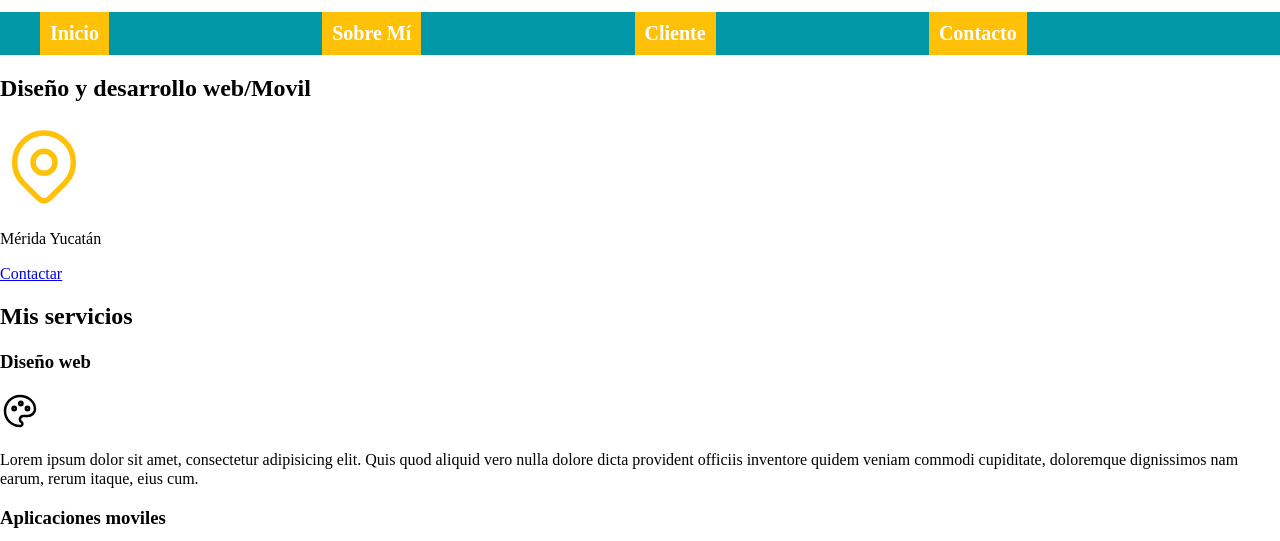
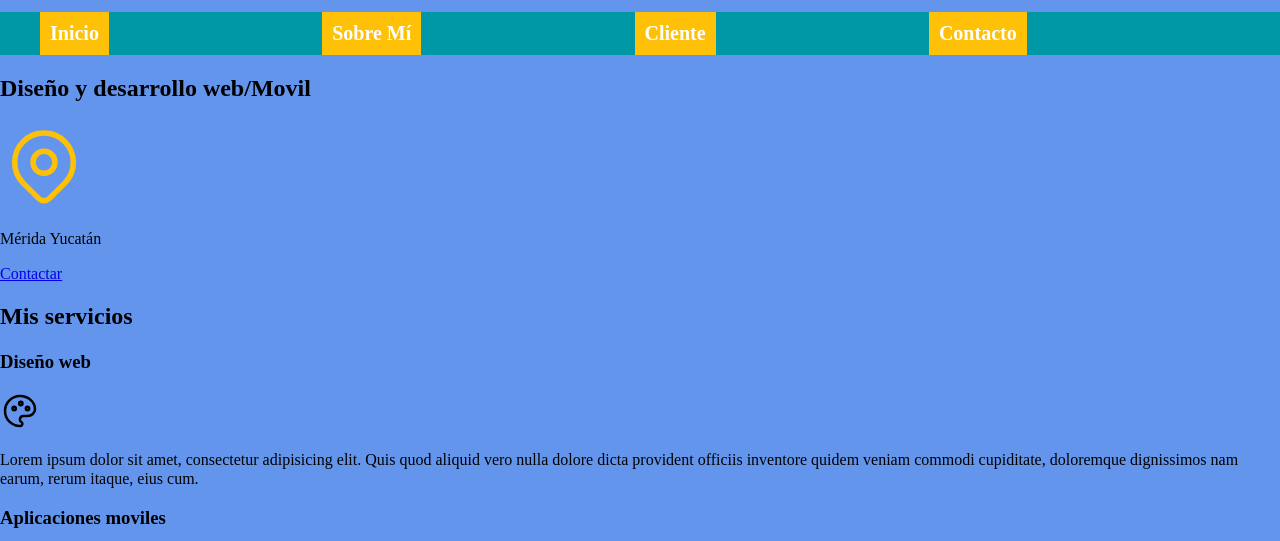
Before and after one commit to AlejandroLn/Web, a plain HTML site: page Developer Page/index.html in a window 1280 px wide. Shown: the part 83-624 px from the top of the page. Drawn offline with Linux system fonts and the light colour scheme.

Commit message:
Probando Media Queri

```diff
--- a/Developer Page/css/styles.css
+++ b/Developer Page/css/styles.css
@@ -49,7 +49,7 @@ body {
   background-color: var(--primario);
 
 }
-/*Displaying block orizontal-inline es verticar*/
+/*Displaying block orizontal-inline es vertical*/
 .navegacion-principal{
 
   display:flex;
@@ -69,8 +69,30 @@ body {
   text-decoration:none;
 }
 /*sentrar el nav y investigar que es flex box*/
+
 .navegacion-principal a:hover{
 background-color: var(--primario);
 color:var(--oscuro)
 }
-/*hover es una seudo clase-porque se activa cuando haces una accion*/
+/*hover es una seudo clase-porque se activa cuando haces una accion- Las maneras para css  talwind y boostrap*/
+
+/*Tamaños recomendados para media query
+480px para moviles
+768px para tablets
+1140px para laptops
+1400px para dispositivos más grandes como monitores o tvs*/
+body { background-color: beige; }
+
+@media (min-width: 480px){
+body{
+  background-color:blue;}
+}
+
+@media (min-width: 780px){
+  body{
+    background-color:cornflowerblue;}
+  }
+  @media (min-width:px){
+
+  }
+  /* que es un snippet y que es json*/
```
